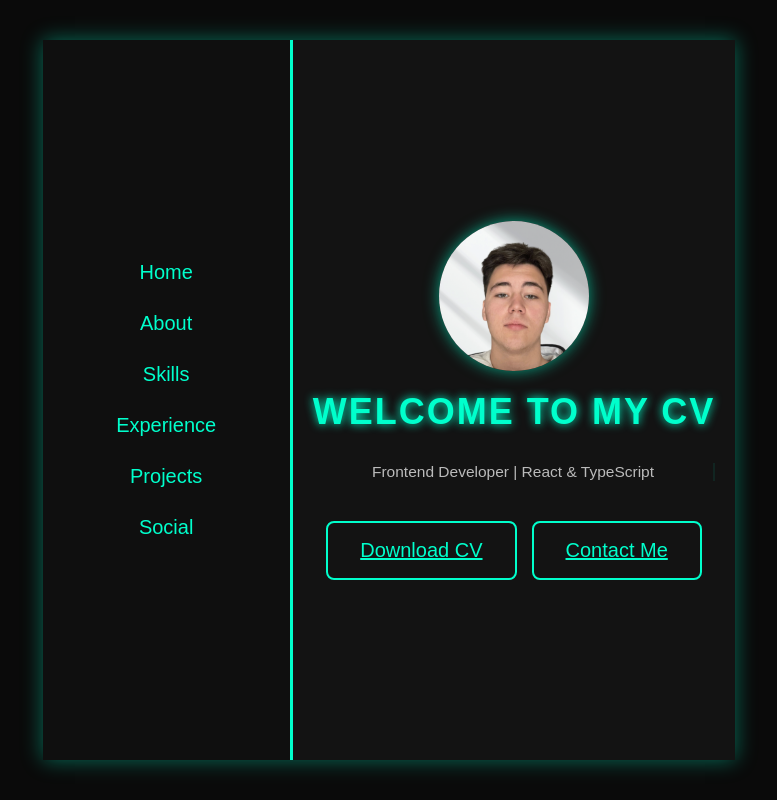
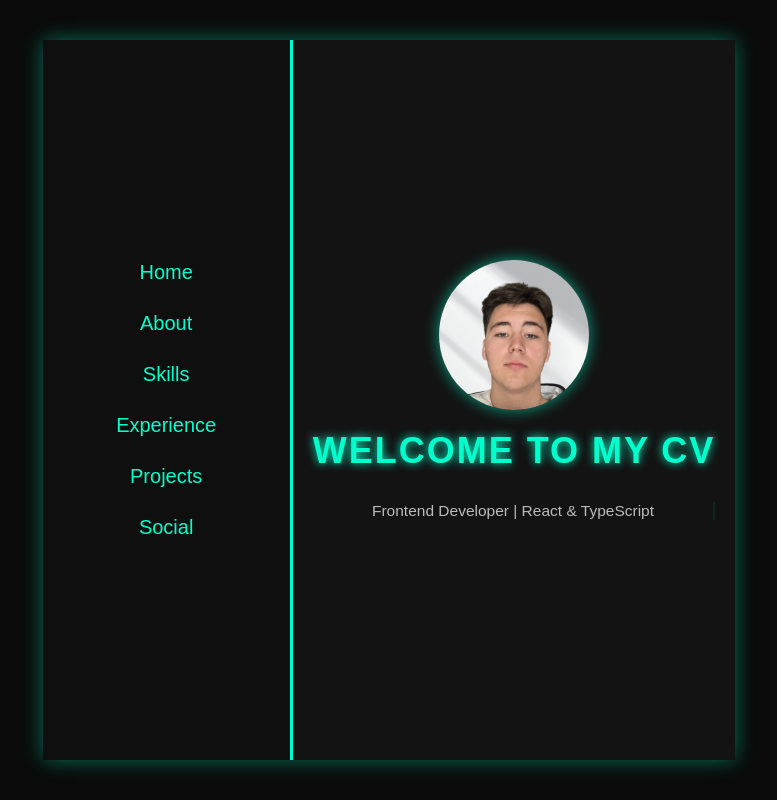
Before and after one commit to R3TRYG3R/MyCV-Source-, a React (Vite) app: page /home in a window 1280 px wide. Shown: the whole page, without its empty margins (251-1028 px from the left). Built offline with nearby package versions, Linux system fonts and the light colour scheme.

Commit message:
add: initial files

```diff
--- a/src/pages/Home.tsx
+++ b/src/pages/Home.tsx
@@ -17,17 +17,6 @@ const Home = () => {
       <h1 className="neon-text">Welcome to My CV</h1>
 
       <p className="subtitle typing">Frontend Developer | React & TypeScript</p>
-
-      <div className="button-container">
-        <a href="/cv.png" download className="neon-button">
-          Download CV
-        </a>
-
-        {/* Ссылка на контакты */}
-        <a href="/additional" className="neon-button">
-          Contact Me
-        </a>
-      </div>
     </motion.section>
   );
 };
--- a/vite.config.ts
+++ b/vite.config.ts
@@ -4,5 +4,5 @@ import react from '@vitejs/plugin-react'
 // https://vite.dev/config/
 export default defineConfig({
   plugins: [react()],
-  base: 'MyCV',
+  base: "MyCV",
 })
```
